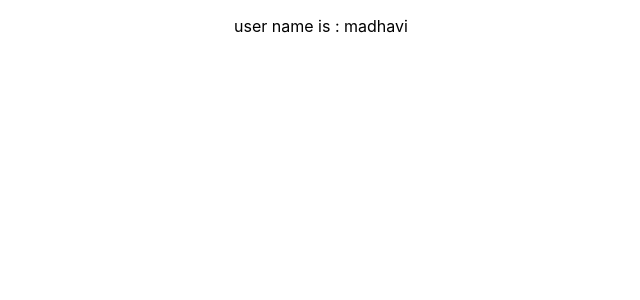
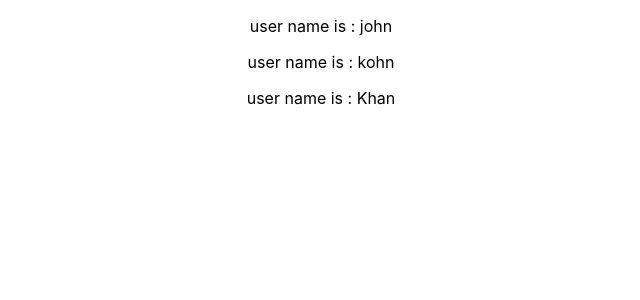
Before and after one commit to madhavi-anneboina/my-reactapp, a React (Create React App) app: page / in a window 1280 px wide. Shown: the top 300 px of the page, without its empty margins (319-959 px from the left). Built offline with nearby package versions, Linux system fonts and the light colour scheme.

Commit message:
added props data

```diff
--- a/src/App.js
+++ b/src/App.js
@@ -3,10 +3,37 @@ import './App.css';
 import User from './User';
 
 function App() {
+  let users = [
+    {
+      id:1,
+      name:"john",
+      age:25,
+      place:"hyderabad"
+    },
+    {
+      id:2,
+      name:"kohn",
+      age:26,
+      place:"bangolore"
+    },
+    {
+      id:3,
+      name:"Khan",
+      age:35,
+      place:"secundrabad"
+    }
+  ]
   return (
     <div className="App">
+       {users.map(
+        (u)=>{
+          return(
+            <User detail={u} />
+          )
 
-     <User  name="madhavi"/>
+        }
+       )}
+
     </div>
   );
 }
--- a/src/User.js
+++ b/src/User.js
@@ -15,7 +15,7 @@ import React, { Component } from 'react'
   render() {
     return (
       <div>
-           <p>user name is : {this.props.name}</p>
+           <p>user name is : {this.props.detail.name}</p>
       </div>
     )
   }
```
